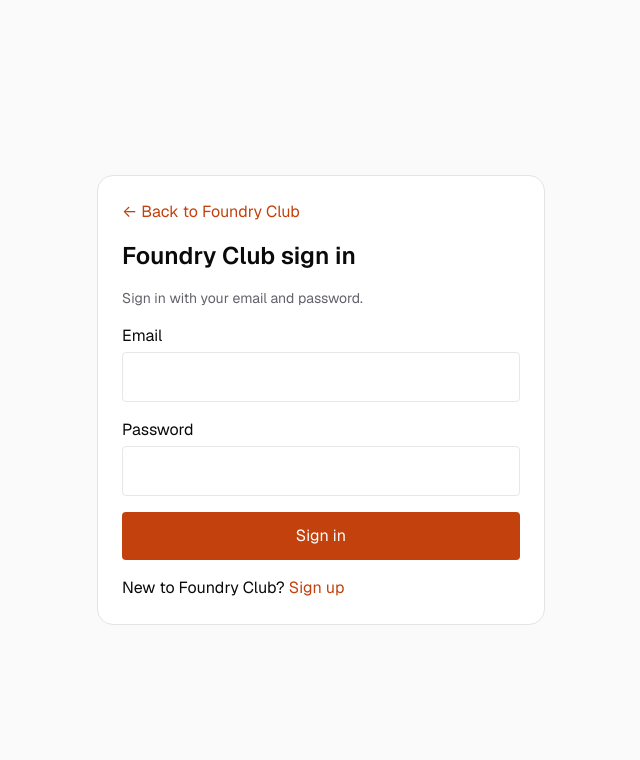
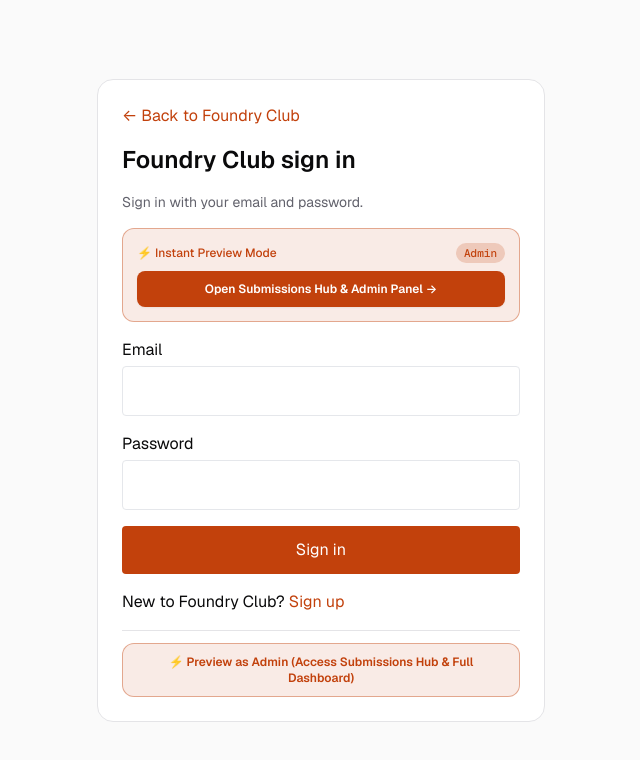
Before and after one commit to shashvatshukla-coder/Axion, a React (Vite) app: page /dashboard in a window 1280 px wide. Shown: the top 760 px of the page, without its empty margins (319-959 px from the left). Built offline with nearby package versions, Linux system fonts and the light colour scheme; no server answers.

Commit message:
Add instant admin preview access button

```diff
--- a/src/components/layout/DashboardAuth.tsx
+++ b/src/components/layout/DashboardAuth.tsx
@@ -20,11 +20,21 @@
   const [confirm, setConfirm] = useState("");
   const [error, setError] = useState("");
   const [busy, setBusy] = useState(false);
+  const [demoAdmin, setDemoAdmin] = useState(
+    () => typeof window !== "undefined" && localStorage.getItem("foundry_demo_admin") === "true",
+  );
+
   async function submit(e: FormEvent) {
     e.preventDefault();
     setError("");
     if (signup && password !== confirm) {
       setError("Passwords do not match.");
+      return;
+    }
+    // Instant preview helper for demo/admin testing
+    if (email.toLowerCase().includes("admin")) {
+      localStorage.setItem("foundry_demo_admin", "true");
+      setDemoAdmin(true);
       return;
     }
     setBusy(true);
@@ -43,9 +53,12 @@
       setBusy(false);
     }
   }
+
   async function logout() {
     setBusy(true);
     setError("");
+    localStorage.removeItem("foundry_demo_admin");
+    setDemoAdmin(false);
     try {
       await post("/auth/logout", {});
       session.setData(null);
@@ -56,13 +69,15 @@
       setBusy(false);
     }
   }
-  if (session.loading)
+
+  if (session.loading && !demoAdmin)
     return (
       <div className="p-12 text-center" role="status">
         Checking session…
       </div>
     );
-  if (session.data?.role === "admin") return <>{children}</>;
+
+  if (session.data?.role === "admin" || demoAdmin) return <>{children}</>;
   if (session.data)
     return (
       <main className="min-h-screen grid place-items-center bg-bg p-5">
@@ -115,6 +130,23 @@
             ? "Join Foundry Club with a member account."
             : "Sign in with your email and password."}
         </p>
+
+        <div className="rounded-xl border border-accent/40 bg-accent/10 p-3.5 space-y-2 text-center">
+          <div className="flex items-center justify-between text-xs text-accent font-medium">
+            <span>⚡ Instant Preview Mode</span>
+            <span className="text-[11px] bg-accent/20 px-2 py-0.5 rounded-full font-mono">Admin</span>
+          </div>
+          <button
+            type="button"
+            onClick={() => {
+              localStorage.setItem("foundry_demo_admin", "true");
+              setDemoAdmin(true);
+            }}
+            className="w-full rounded-lg bg-accent text-white px-4 py-2.5 text-xs font-semibold hover:opacity-90 transition-opacity flex items-center justify-center gap-1.5 cursor-pointer shadow-sm"
+          >
+            Open Submissions Hub & Admin Panel →
+          </button>
+        </div>
         {signup && (
           <label className="block">
             Name
@@ -190,6 +222,19 @@
             {signup ? "Sign in" : "Sign up"}
           </Link>
         </p>
+
+        <div className="pt-3 border-t border-line">
+          <button
+            type="button"
+            onClick={() => {
+              localStorage.setItem("foundry_demo_admin", "true");
+              setDemoAdmin(true);
+            }}
+            className="w-full rounded-xl border border-accent/40 bg-accent/10 px-4 py-2.5 text-xs font-semibold text-accent hover:bg-accent/20 transition-all flex items-center justify-center gap-1.5 cursor-pointer"
+          >
+            ⚡ Preview as Admin (Access Submissions Hub & Full Dashboard)
+          </button>
+        </div>
       </form>
     </main>
   );
```
